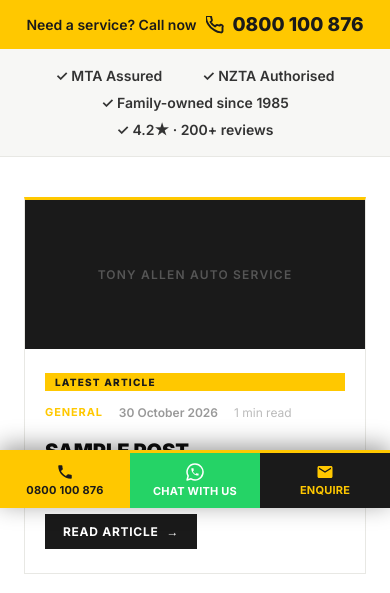
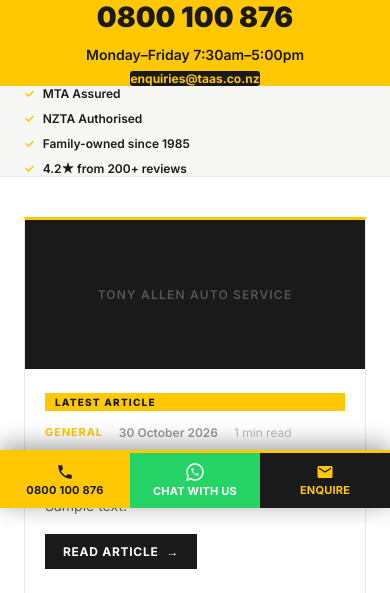
Before and after one commit to dean462/taas-child, a WordPress theme: template template-blog-index.php in a window 390 px wide. Shown: the part 336-929 px from the top of the page. Run offline with PHP 8.4 and a stand-in for WordPress, Linux system fonts and the light colour scheme; the site name, menu and one post (Sample post) are stand-ins, and other content is empty.

Commit message:
Blog strips match the service pages; MBI pages say contact the insurer first
- Blog: phone strip (big number, hours, email) and trust checklist now use the same design as the service pages (left-aligned yellow ticks on phones), replacing the one-off inline strips
- MBI provider pages: step 1 and the How It Works card said 'Call us first' with the TAAS number next to 'authorisation from <insurer> must be obtained', which contradicted the FAQs ('Call <insurer> claims on ...'). Step 1 now says contact the insurer first, using its own claims number, then call TAAS to book in. Fallback FAQ updated to match.

Co-Authored-By: Claude Opus 5.5 <noreply@anthropic.com>
Claude-Session: https://claude.ai/code/session_017prWNYMgfbRLw9dgit57qf

```diff
--- a/template-blog-index.php
+++ b/template-blog-index.php
@@ -111,6 +111,27 @@ echo '<script type="application/ld+json">' . wp_json_encode($blog_faq_schema, JS
 <div class="taas-blog-index">
 
 <style>
+/* Phone + trust strips: copied from the service-page standard (mp-phone-strip / mp-trust) */
+.bi-phone-strip{background:var(--taas-yellow,#FFC800);padding:14px 0}
+.bi-phone-strip__inner{display:flex;align-items:center;justify-content:space-between;flex-wrap:wrap;gap:12px}
+.bi-phone-strip__number{font-family:var(--taas-font,'Inter',Arial,sans-serif);font-size:28px;font-weight:900;color:var(--taas-dark,#1A1A1A)}
+.bi-phone-strip__number a{color:inherit;text-decoration:none}
+.bi-phone-strip__number a:hover{opacity:.65}
+.bi-phone-strip__right{display:flex;align-items:center;gap:20px}
+.bi-phone-strip__hours{font-size:14px;font-weight:600;color:var(--taas-dark,#1A1A1A)}
+.bi-phone-strip__email{display:inline-block;background:var(--taas-dark,#1A1A1A);color:var(--taas-yellow,#FFC800);font-size:12px;font-weight:700;padding:6px 14px;border-radius:3px;text-decoration:none}
+.bi-phone-strip__email:hover{opacity:.85}
+.bi-trust{background:var(--taas-panel,#F7F7F5);padding:18px 0;border-bottom:1px solid var(--taas-border,#E8E8E4)}
+.bi-trust__inner{display:flex;gap:40px;align-items:center;justify-content:center;flex-wrap:wrap}
+.bi-trust__item{display:flex;align-items:center;gap:8px;font-size:14px;font-weight:600;color:var(--taas-dark,#1A1A1A);white-space:nowrap}
+.bi-trust__item::before{content:'✓';font-weight:900;color:var(--taas-yellow,#FFC800)}
+@media (max-width:640px){
+  .bi-phone-strip__inner{flex-direction:column;text-align:center}
+  .bi-phone-strip__right{flex-direction:column;gap:8px}
+  .bi-trust__inner{flex-direction:column;gap:8px;align-items:flex-start}
+  .bi-trust__item{font-size:12px}
+}
+
 /* ══ RESET ════════════════════════════════════════════════════════════════════ */
 .page-template-template-blog-index .site-content,
 .page-template-template-blog-index .entry-content,
@@ -317,15 +338,25 @@ echo '<script type="application/ld+json">' . wp_json_encode($blog_faq_schema, JS
 </section>
 
 
-<!-- ══ TRUST STRIP ════════════════════════════════════════════════════════════ -->
-<div style="background:#FFC800;padding:13px 0;"><div class="bi-w"><div style="display:flex;align-items:center;justify-content:center;gap:10px;flex-wrap:wrap;text-align:center;"><span style="font-size:14px;font-weight:600;color:#1A1A1A;">Need a service? Call now</span><a href="tel:<?php echo esc_attr($phone_free_tel);?>" style="display:inline-flex;align-items:center;gap:8px;font-size:19px;font-weight:800;color:#1A1A1A;text-decoration:none;"><svg width="18" height="18" viewBox="0 0 24 24" fill="none" stroke="currentColor" stroke-width="2.5"><path d="M22 16.92v3a2 2 0 01-2.18 2 19.79 19.79 0 01-8.63-3.07A19.5 19.5 0 013.07 11a19.79 19.79 0 01-3.07-8.67A2 2 0 012 .18h3a2 2 0 012 1.72c.127.96.361 1.903.7 2.81a2 2 0 01-.45 2.11L6.09 7.91a16 16 0 006 6l1.27-1.27a2 2 0 012.11-.45c.907.339 1.85.573 2.81.7A2 2 0 0122 14.92z"/></svg><?php echo esc_html($phone_free);?></a></div></div></div>
-<div style="background:#F7F7F5;border-bottom:1px solid #E8E8E4;padding:18px 0;">
+<!-- ══ PHONE + TRUST STRIPS (same design as the service pages) ══════════════ -->
+<div class="bi-phone-strip" role="region" aria-label="Contact">
   <div class="bi-w">
-    <div style="display:flex;gap:40px;align-items:center;justify-content:center;flex-wrap:wrap;">
-      <span style="font-size:14px;font-weight:600;color:#333;">✓ MTA Assured</span>
-      <span style="font-size:14px;font-weight:600;color:#333;">✓ NZTA Authorised</span>
-      <span style="font-size:14px;font-weight:600;color:#333;">✓ Family-owned since <?php echo esc_html($established); ?></span>
-      <span style="font-size:14px;font-weight:600;color:#333;">✓ <?php echo esc_html($rating); ?>★ · <?php echo esc_html($reviews); ?> reviews</span>
+    <div class="bi-phone-strip__inner">
+      <div class="bi-phone-strip__number"><a href="tel:<?php echo esc_attr($phone_free_tel); ?>"><?php echo esc_html($phone_free); ?></a></div>
+      <div class="bi-phone-strip__right">
+        <span class="bi-phone-strip__hours"><?php echo esc_html($hours); ?></span>
+        <a href="mailto:<?php echo esc_attr($email); ?>" class="bi-phone-strip__email"><?php echo esc_html($email); ?></a>
+      </div>
+    </div>
+  </div>
+</div>
+<div class="bi-trust" role="region" aria-label="Trust signals">
+  <div class="bi-w">
+    <div class="bi-trust__inner">
+      <div class="bi-trust__item">MTA Assured</div>
+      <div class="bi-trust__item">NZTA Authorised</div>
+      <div class="bi-trust__item">Family-owned since <?php echo esc_html($established); ?></div>
+      <div class="bi-trust__item"><?php echo esc_html($rating); ?>★ from <?php echo esc_html($reviews); ?> reviews</div>
     </div>
   </div>
 </div>
--- a/template-mbi-provider.php
+++ b/template-mbi-provider.php
@@ -111,7 +111,7 @@ $not_covered = ['Routine maintenance (oil, filters, belts)', 'Tyres, brake pads,
 
 // ── Process steps ────────────────────────────────────────────────────────────
 $steps = [
-    ['num' => '01', 'title' => 'Call us first', 'text' => "Call {$phone_free} before authorising any repairs. Authorisation from {$provider_name} must be obtained before work begins. Without it, the claim may not be valid."],
+    ['num' => '01', 'title' => "Contact {$provider_name} first", 'text' => ($claims_phone ? "Call the {$provider_name} claims line on {$claims_phone} to confirm your policy is active and start your claim." : "Contact {$provider_name} to confirm your policy is active and start your claim.") . " Don't authorise any repairs until {$provider_name} approves them, or the claim may not be valid. Then call us on {$phone_free} to book your vehicle in."],
     ['num' => '02', 'title' => 'Diagnosis', 'text' => "We inspect the vehicle and confirm the fault. Our lead diagnostician Raj verifies the issue before any parts are ordered or replaced."],
     ['num' => '03', 'title' => 'Authorisation', 'text' => "We contact {$provider_name} directly. We provide the diagnosis, estimate, and any supporting information required. We keep you updated while we wait for their authorisation."],
     ['num' => '04', 'title' => 'Repair & invoice', 'text' => "Once authorised, we carry out the repair and invoice {$provider_name} for all covered amounts. Client contributions are costs not covered under your policy's terms and conditions. We'll explain your excess and any client contributions once the claim is approved and all costs are worked out."],
@@ -162,7 +162,7 @@ foreach ($generic_mbi_keys as $key) {
 if (empty($faqs)) {
     $faqs = [
         ['q' => "Is Tony Allen Auto Service an approved {$provider_name} repairer?", 'a' => "Yes. Tony Allen Auto Service is an approved repairer for {$provider_name} MBI policies. We handle the claim process from diagnosis through to invoice. You pay the excess and any client contributions, and {$provider_name} pays the approved amount directly to us. Client contributions are costs not covered under your policy's terms and conditions. We'll explain them once the claim is approved and all costs are worked out. We are at 139 Cavendish Drive, Manukau."],
-        ['q' => "What do I do if my car breaks down and I have {$provider_name}?", 'a' => "Call {$phone_free} before authorising any repairs. {$provider_name} must authorise the work before it begins. Bring your vehicle to 139 Cavendish Drive, Manukau."],
+        ['q' => "What do I do if my car breaks down and I have {$provider_name}?", 'a' => "Contact {$provider_name} first" . ($claims_phone ? " on {$claims_phone}" : '') . " and don't authorise any repairs until they approve the work. Then call us on {$phone_free} and bring your vehicle to 139 Cavendish Drive, Manukau."],
         ['q' => 'What is Mechanical Breakdown Insurance?', 'a' => 'MBI covers the cost of repairing or replacing mechanical and electrical components that fail due to sudden or unforeseen breakdown. It fills the gap left by standard car insurance.'],
         ['q' => "Does regular servicing at TAAS keep my {$provider_name} policy valid?", 'a' => "Yes. Tony Allen Auto Service is MTA Assured, which satisfies the servicing requirements of {$provider_name} and all other MBI providers we work with. Keep all service invoices."],
         ['q' => 'What is not covered by MBI?', 'a' => 'Common exclusions include routine maintenance, wear and tear, pre-existing faults, accident damage, modifications from factory specification, and failures from neglect or improper maintenance.'],
@@ -498,7 +498,7 @@ if ($_logo_id) {
         <div class="mp-hero__card-title">How It Works</div>
         <div class="mp-card-row">
           <div class="mp-card-tick">1</div>
-          <div class="mp-card-text"><strong>Call us first</strong>Authorisation needed before repairs begin</div>
+          <div class="mp-card-text"><strong>Contact <?php echo esc_html($provider_name); ?> first</strong>They approve the claim before repairs begin</div>
         </div>
         <div class="mp-card-row">
           <div class="mp-card-tick">2</div>
```
